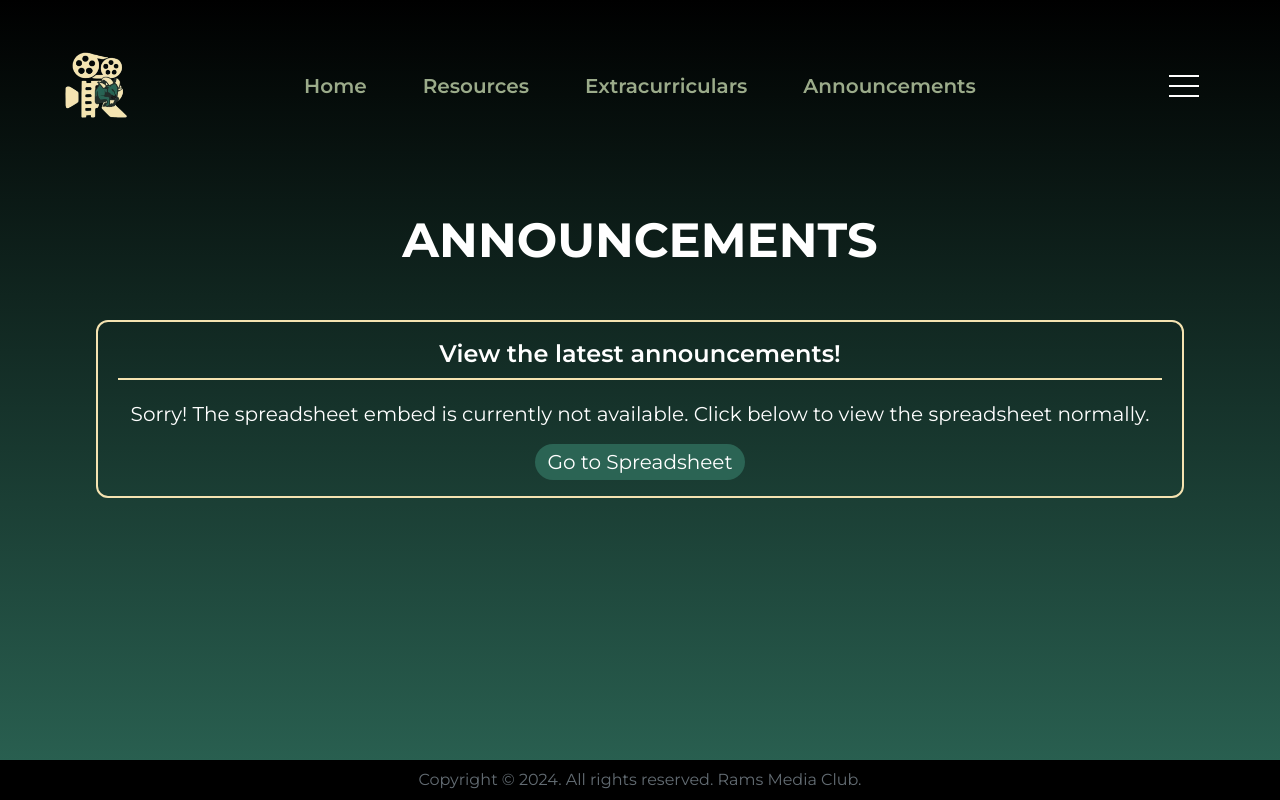
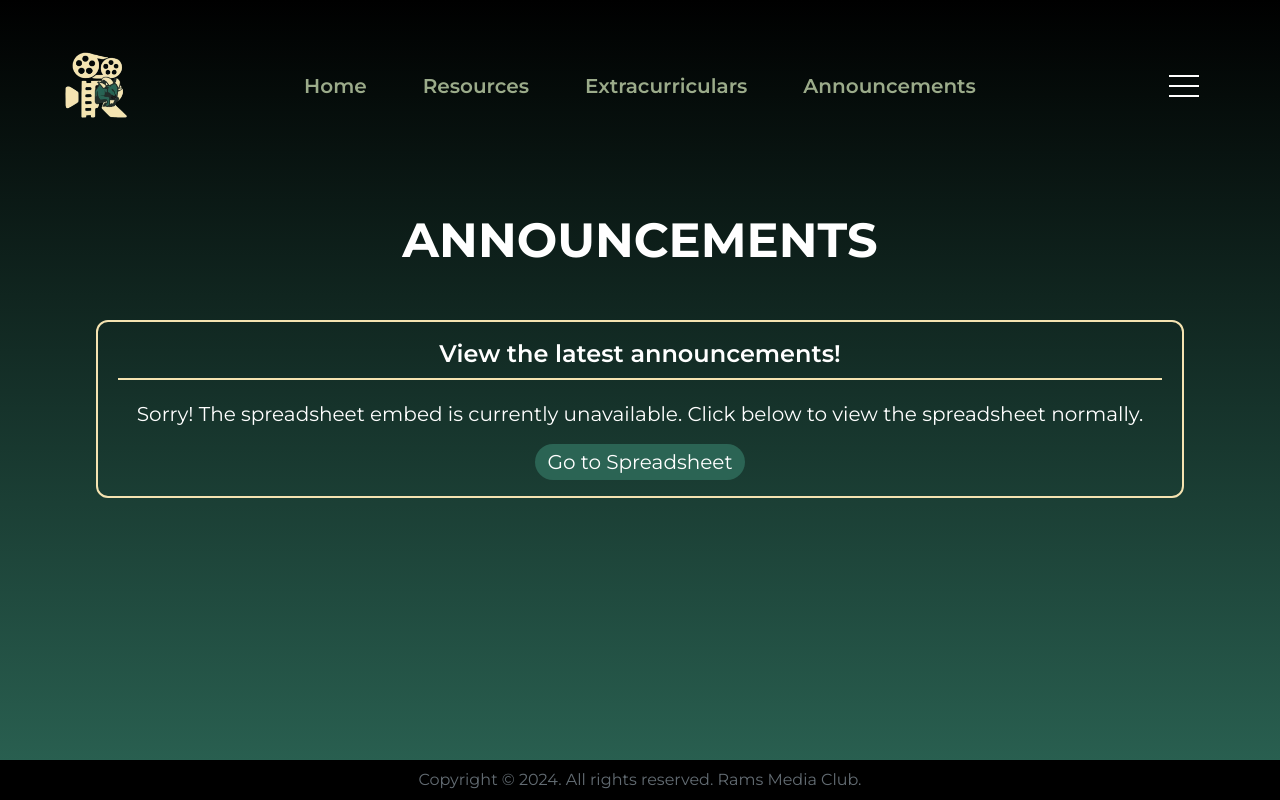
Before and after one commit to Anderson-Lai/rmc-frontend, a React (Vite) app: page /announcements in a window 1280 px wide. Built offline with nearby package versions, Linux system fonts and the light colour scheme.

Commit message:
fix typos

```diff
--- a/index.html
+++ b/index.html
@@ -15,7 +15,7 @@
     />
     <meta
           name="author"
-          content="Ram's Media Club's Develompent Team"
+          content="Ram's Media Club's Development Team"
     />
 
     <meta name="viewport" content="width=device-width, initial-scale=1.0" />
--- a/src/Components/AnnouncementCard.tsx
+++ b/src/Components/AnnouncementCard.tsx
@@ -34,7 +34,7 @@ export default function AnnouncementCard( { title, link, embed} : Props ) {
                 (
                     <div className="w-full">
                         <p className="text-center text-xl">
-                            Sorry! The spreadsheet embed is currently not available.
+                            Sorry! The spreadsheet embed is currently unavailable.
                             Click below to view the spreadsheet normally.
                         </p>
                     </div>
--- a/src/Data/ContactData.tsx
+++ b/src/Data/ContactData.tsx
@@ -1,3 +1,5 @@
+// deprecated
+
 import type { Props } from "../Components/ContactCard";
 import { FaInstagram } from "react-icons/fa";
 import { FaEnvelope } from "react-icons/fa";
```
